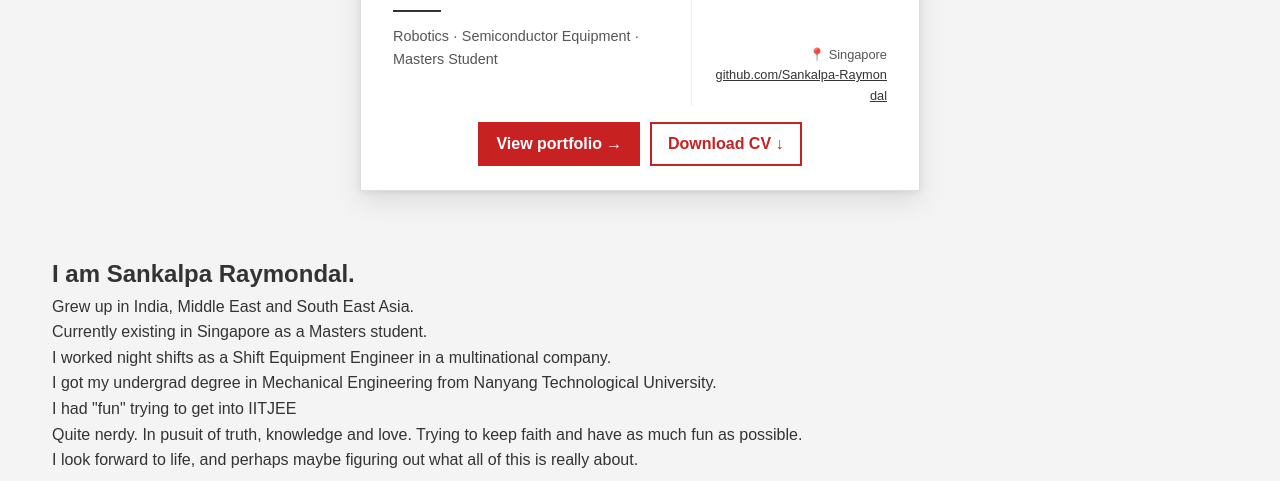
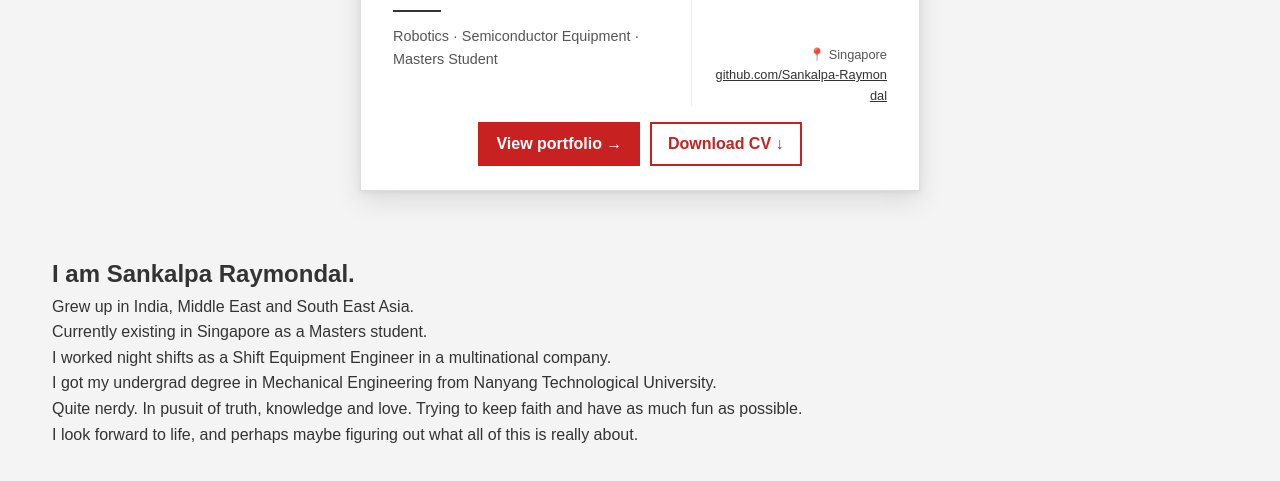
Before and after one commit to Sankalpa-Raymondal/website, a plain HTML site: page index.html in a window 1280 px wide. Shown: the part 240-721 px from the top of the page. Drawn offline with Linux system fonts and the light colour scheme.

Commit message:
remove negative aura

```diff
--- a/index.html
+++ b/index.html
@@ -59,7 +59,6 @@
     <p> Currently existing in Singapore as a Masters student. </p>
     <p> I worked night shifts as a Shift Equipment Engineer in a multinational company.</p>
     <p> I got my undergrad degree in Mechanical Engineering from Nanyang Technological University.</p>
-    <p> I had "fun" trying to get into IITJEE</p>
     <p> Quite nerdy. In pusuit of truth, knowledge and love. Trying to keep faith and have as much fun as possible.</p>
     <p> I look forward to life, and perhaps maybe figuring out what all of this is really about.</p>
     <br>
```
